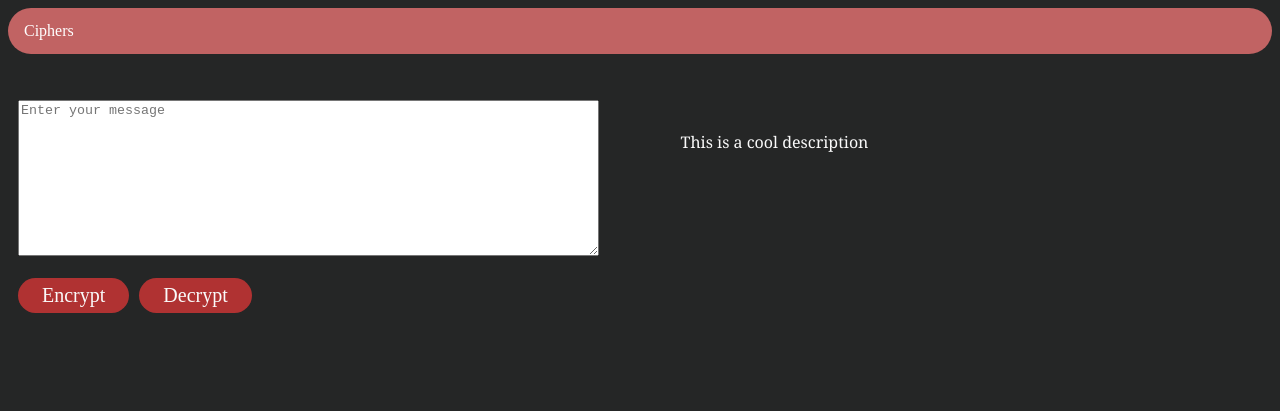
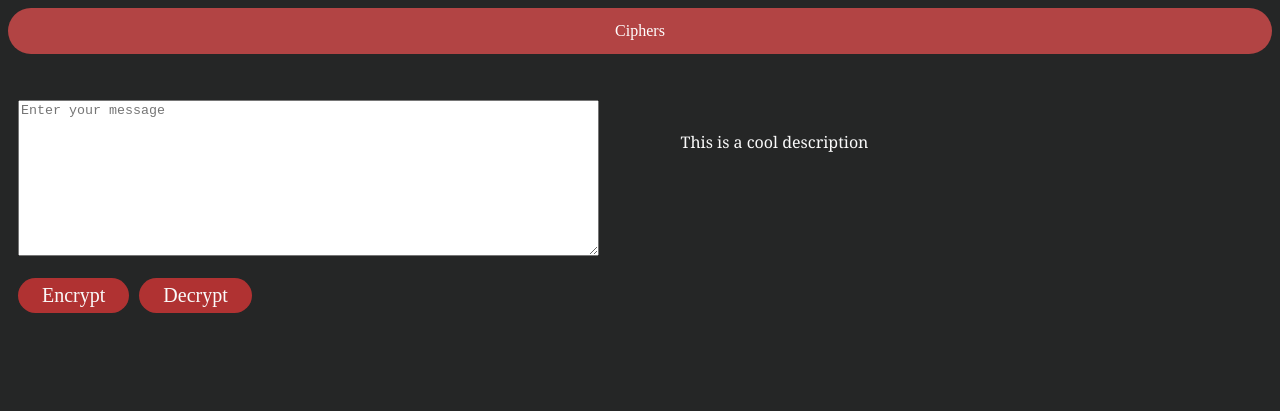
Before and after one commit to yazh-sax/Ciphernator, a plain HTML site: page morseCode.html in a window 1280 px wide. Drawn offline with Linux system fonts and the light colour scheme.

Commit message:
Add files via upload

```diff
--- a/style.css
+++ b/style.css
@@ -62,16 +62,20 @@ button {
     margin: 0;
     padding: 0;
     overflow: hidden;
-    background-color: rgb(193, 99, 99);
+    background-color: rgb(178, 68, 68);
     border-radius: 30px;
+  }
+  ul {
+    display: flex;
+    justify-content: center;
   }
 
   li {
-    float: left;
+    display: flex;
   }
 
   li a {
-    display: block;
+    display: flex;
     color: white;
     text-align: center;
     padding: 14px 16px;
```
